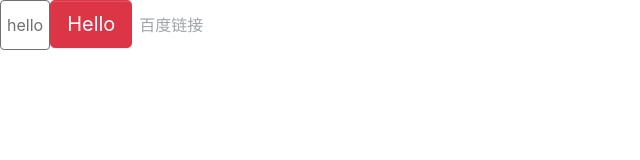
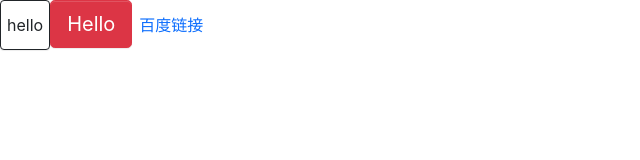
Before and after one commit to 224137748/migu-ui, a React (Create React App) app: page / in a window 1280 px wide. Shown: the top 160 px of the page, without its empty margins (0-640 px from the left). Built offline with nearby package versions, Linux system fonts and the light colour scheme.

Commit message:
fear: 完成button组件样式编写，增加测试代码

```diff
--- a/src/App.tsx
+++ b/src/App.tsx
@@ -4,11 +4,17 @@ import Button, { ButtonType, ButtonSize } from "./components/Button/button";
 function App() {
   return (
     <div className="App">
-      <Button disabled>hello </Button>
+      <Button autoFocus className="aaa" onClick={(e) => console.log(e.target)}>
+        hello{" "}
+      </Button>
       <Button btnType={ButtonType.Danger} size={ButtonSize.Large}>
         Hello
       </Button>
-      <Button disabled btnType={ButtonType.Link} href="http://www.baidu.com">
+      <Button
+        btnType={ButtonType.Link}
+        target="_blank"
+        href="http://www.baidu.com"
+      >
         百度链接
       </Button>
     </div>
--- a/src/components/Button/button.tsx
+++ b/src/components/Button/button.tsx
@@ -22,8 +22,23 @@ export interface BaseButtonProps {
   href?: string;
 }
 
-const Button: React.FC<BaseButtonProps> = (props) => {
-  const { btnType, className, size, disabled, children, href = "" } = props;
+type NativeButtonProps = BaseButtonProps &
+  React.ButtonHTMLAttributes<HTMLElement>;
+type AnchorButtonProps = BaseButtonProps &
+  React.AnchorHTMLAttributes<HTMLElement>;
+
+export type ButtonProps = Partial<NativeButtonProps & AnchorButtonProps>;
+
+const Button: React.FC<ButtonProps> = (props) => {
+  const {
+    btnType,
+    className,
+    size,
+    disabled,
+    children,
+    href = "",
+    ...rest
+  } = props;
 
   // btn, btn-lg,btn-primary
   const classes = classNames("btn", className, {
@@ -34,13 +49,13 @@ const Button: React.FC<BaseButtonProps> = (props) => {
 
   if (btnType === ButtonType.Link && href) {
     return (
-      <a href={href} className={classes}>
+      <a href={href} className={classes} {...rest}>
         {children}
       </a>
     );
   } else {
     return (
-      <button className={classes} disabled={disabled}>
+      <button className={classes} disabled={disabled} {...rest}>
         {children}
       </button>
     );
--- a/src/steupTests.ts
+++ /dev/null
@@ -1 +0,0 @@
-import '@testing-library/jest-dom/extend-expect'
```
Also changed, not shown: jest.config.js (added, +8 -0 lines), 2 other files (tests, documents, lock files or other folders).
